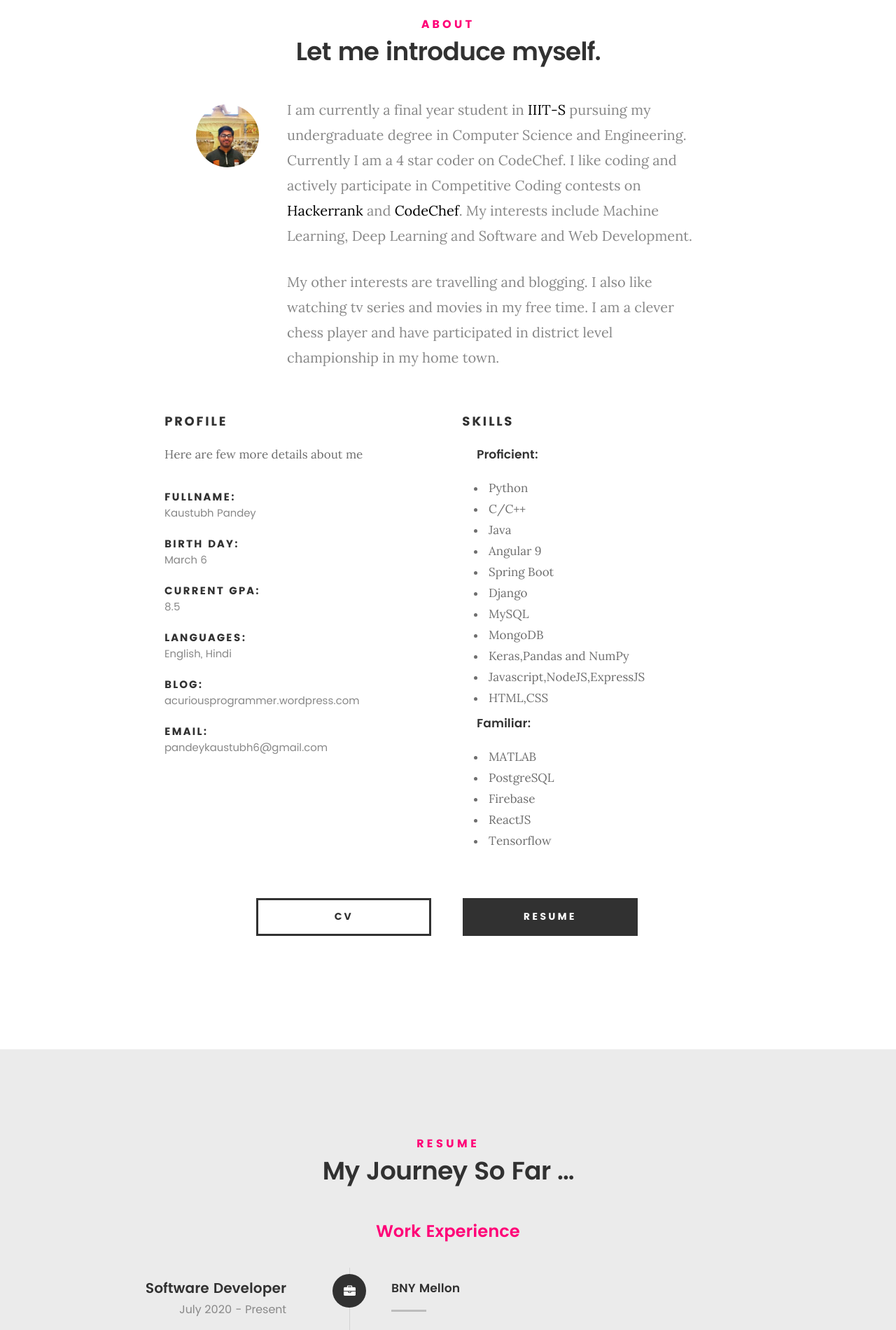
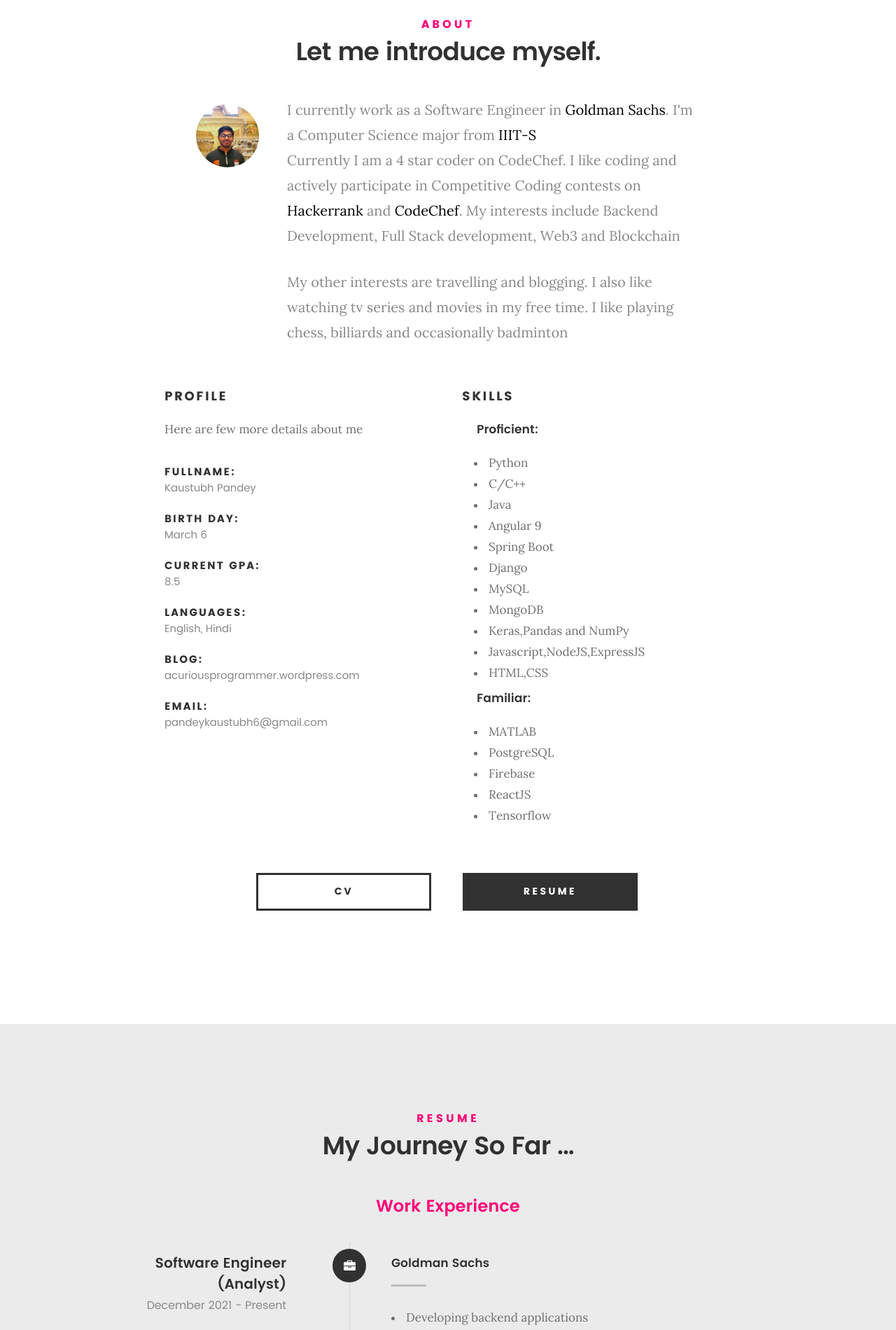
Before and after one commit to kaustubh-pandey/kaustubh-pandey.github.io, a plain HTML site: page index.html in a window 1280 px wide. Shown: the part 900-2800 px from the top of the page at 70% size. Drawn offline with Linux system fonts and the light colour scheme; files whose address does not match are found by name.

Commit message:
Updated info

```diff
--- a/index.html
+++ b/index.html
@@ -75,8 +75,8 @@
 	   			<h1>I'm Kaustubh Pandey</h1>
 
 	   			<p class="intro-position">
-	   				<span>Aspiring Software Developer</span>
-	   				<span>Machine Learning Enthusiast</span>
+	   				<span>Software Developer - Goldman Sachs</span>
+	   				<span>Java | C++ | Python | Angular | React</span>
 	   			</p>
 
 	   			<a class="button stroke smoothscroll" href="#about" title="">More About Me</a>
@@ -110,12 +110,12 @@
 
    				<img src="images/profile-pic.jpg" alt="Profile Picture">
           <p class="lead">
-          I am currently a final year student in <a href="http://www.iiits.ac.in/">IIIT-S</a> pursuing my undergraduate degree in Computer Science and Engineering.<br />
+          I currently work as a Software Engineer in <a href="https://www.goldmansachs.com/">Goldman Sachs</a>. I'm a Computer Science major from <a href="https://www.iiits.ac.in/">IIIT-S</a><br />
           Currently I am a 4 star coder on CodeChef. I like coding and actively participate in Competitive Coding contests on <a href="https://www.hackerrank.com/kaustubh_p16">Hackerrank</a> and <a href="https://www.codechef.com/users/kaush1">CodeChef</a>.
-          My interests include Machine Learning, Deep Learning and Software and Web Development.
+          My interests include Backend Development, Full Stack development, Web3 and Blockchain
         </p>
         <p class="lead">
-          My other interests are travelling and blogging. I also like watching tv series and movies in my free time. I am a clever chess player and have participated in district level championship in my home town.
+          My other interests are travelling and blogging. I also like watching tv series and movies in my free time. I like playing chess, billiards and occasionally badminton
         </p>
    			</div>
 
@@ -261,6 +261,27 @@
    		</div> <!-- /resume-header -->
 
    		<div class="col-twelve">
+			<div class="timeline-wrap">
+				<div class="timeline-block">
+
+					<div class="timeline-ico">
+						<i class="fa fa-briefcase"></i>
+					</div>
+
+					<div class="timeline-header">
+						<h3>Software Engineer (Analyst) </h3>
+						<p>December 2021 - Present</p>
+					</div>
+
+					<div class="timeline-content">
+						<h4>Goldman Sachs</h4>
+						<p><ul>
+			 <li> Developing backend applications</li>
+			 <li> Spring Boot, React, SQL (MS Sql Server)</li>
+		   </ul></p>
+					</div>
+
+				</div> <!-- /timeline-block -->
    			<div class="timeline-wrap">
    				<div class="timeline-block">
 
@@ -270,7 +291,7 @@
 
 	   				<div class="timeline-header">
 	   					<h3>Software Developer</h3>
-	   					<p>July 2020 - Present</p>
+	   					<p>July 2020 - Nov 2021</p>
 	   				</div>
 
 	   				<div class="timeline-content">
```
Also changed, not shown: 2 other files.
